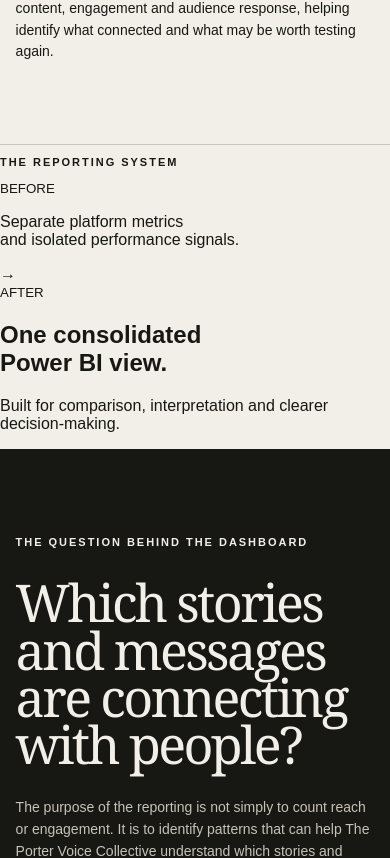
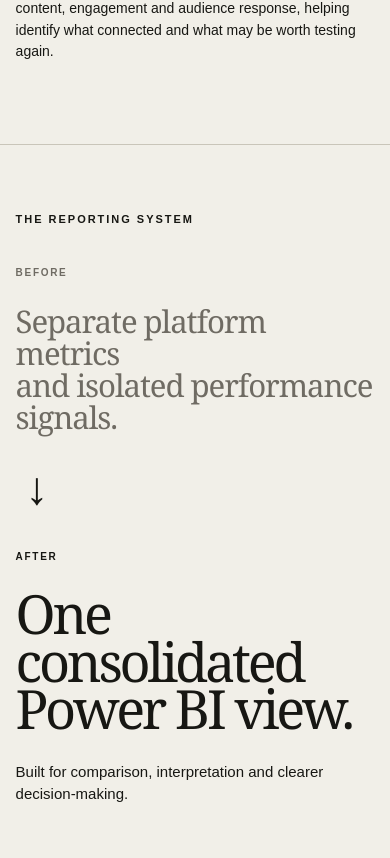
Before and after one commit to reggiemagtibay/reginald-magtibay-portfolio, a Next.js app: page /work/porter-voice-collective in a window 390 px wide. Shown: the part 4553-5411 px from the top of the page. Built offline with nearby package versions, Linux system fonts and the light colour scheme.

Commit message:
Style Porter editorial before after transformation

```diff
--- a/app/globals.css
+++ b/app/globals.css
@@ -659,3 +659,21 @@ bottom:24px!important;
 .pvc2-close{grid-template-columns:1fr 1fr;gap:5vw;padding-top:8vh;padding-bottom:8vh}
 .pvc2-close figure{height:520px}
 }
+
+
+/* Porter reporting system — editorial transformation */
+.pvc2-transformation{padding:9vh 4vw 10vh;border-bottom:1px solid var(--line);overflow:hidden}
+.pvc2-transformation>.section-label{margin:0 0 7vh}
+.pvc2-transform-grid{display:grid;grid-template-columns:minmax(260px,.72fr) 90px minmax(480px,1.28fr);gap:3vw;align-items:center;min-height:420px}
+.pvc2-transform-grid small{display:block;font-size:10px;letter-spacing:.17em;font-weight:800;margin-bottom:28px}
+.pvc2-before{align-self:center;color:#6f6b63}
+.pvc2-before p{font-family:Georgia,serif;font-size:clamp(31px,3.25vw,52px);line-height:1.02;letter-spacing:-.035em;margin:0;max-width:620px}
+.pvc2-transform-arrow{font-family:Georgia,serif;font-size:clamp(46px,5vw,76px);font-weight:400;text-align:center;line-height:1}
+.pvc2-after{align-self:center}
+.pvc2-after h2{font-family:Georgia,serif;font-size:clamp(58px,6.7vw,108px);font-weight:400;line-height:.88;letter-spacing:-.06em;margin:0 0 28px;max-width:900px}
+.pvc2-after p{font-size:15px;line-height:1.5;max-width:520px;margin:0}
+@media(max-width:900px){
+.pvc2-transformation{padding-top:8vh;padding-bottom:8vh}.pvc2-transformation>.section-label{margin-bottom:5vh}
+.pvc2-transform-grid{grid-template-columns:1fr;gap:36px;min-height:0}.pvc2-transform-arrow{text-align:left;transform:rotate(90deg);width:max-content;margin-left:8px}
+.pvc2-before p{font-size:clamp(30px,8vw,46px)}.pvc2-after h2{font-size:clamp(54px,13vw,82px)}
+}
```
